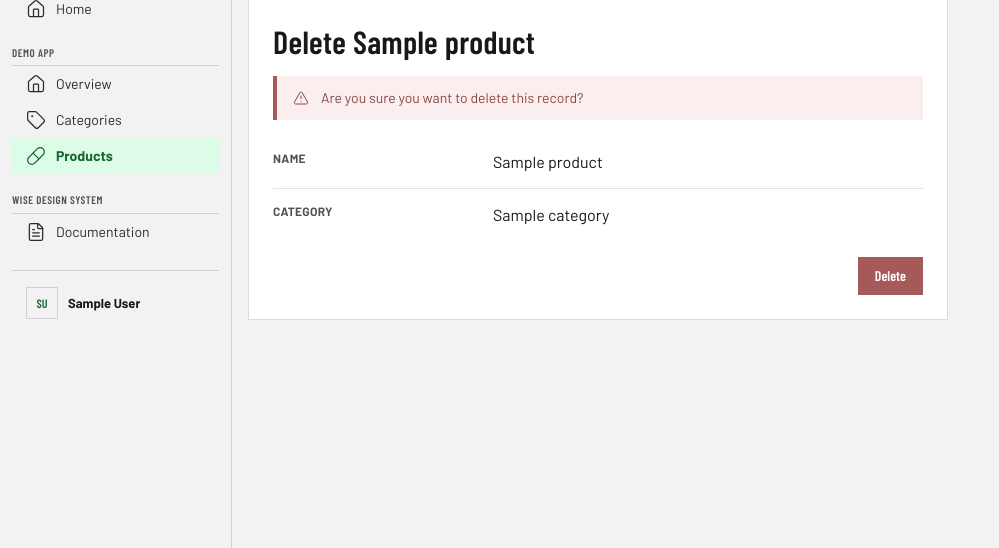
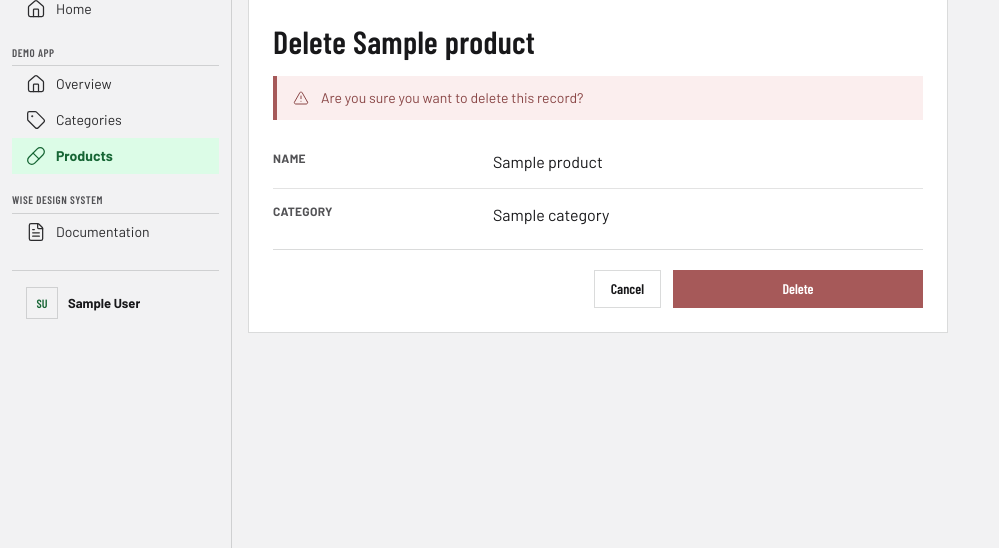
Before and after one commit to samiferr/wise_design_system, a Django app: page /demo/products/1/delete/ in a window 1280 px wide. Shown: the part 93-641 px from the top of the page, without its empty margins (0-999 px from the left). Run offline with Django 5.2, Linux system fonts and the light colour scheme; a user stored in the database is signed in; tables that the repository leaves empty hold one stand-in row (values such as "Sample post").

Commit message:
Add a Cancel button to the delete confirmation page
confirm_generic.html only ever rendered the Delete submit button, with no
way out short of the "Back" link at the top of the page. Add a Cancel
button next to it (same javascript:history.back() default as
form_generic.html's own Cancel, reusing .form-actions for the same
divider+spacing treatment), and widen Delete with .large-button to match
the emphasis Save already gets on the form pages.

Co-Authored-By: Claude Sonnet 5 <noreply@anthropic.com>
Claude-Session: https://claude.ai/code/session_01WPx8hAU8AtRHL75YyJEG4g

```diff
--- a/wise_core/templates/wise_core/generic/confirm_generic.html
+++ b/wise_core/templates/wise_core/generic/confirm_generic.html
@@ -27,8 +27,10 @@
                             {% block confirm_rows %}{% endblock %}
                         </table>
                     {% endblock %}
-                    <div class="mt-4 text-right">
-                        <input type="submit" class="{% block confirm_submit_class %}btn btn-danger{% endblock %}"
+                    <div class="form-actions">
+                        <a href="{% block confirm_cancel_url %}javascript:history.back(){% endblock %}"
+                           class="btn btn-secondary">{% trans "Cancel" %}</a>
+                        <input type="submit" class="{% block confirm_submit_class %}btn btn-danger large-button{% endblock %}"
                                value="{% block confirm_submit_label %}{% trans "Delete" %}{% endblock %}">
                     </div>
                 </form>
```
